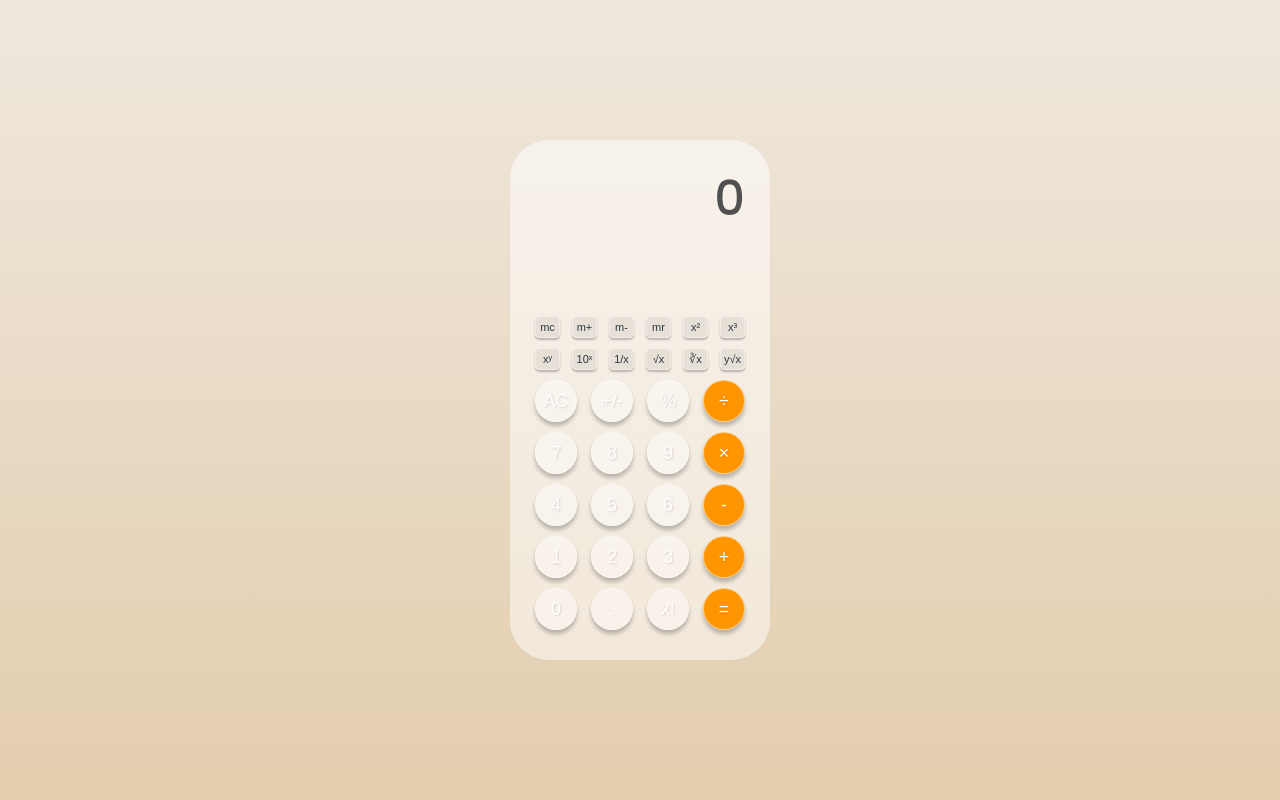
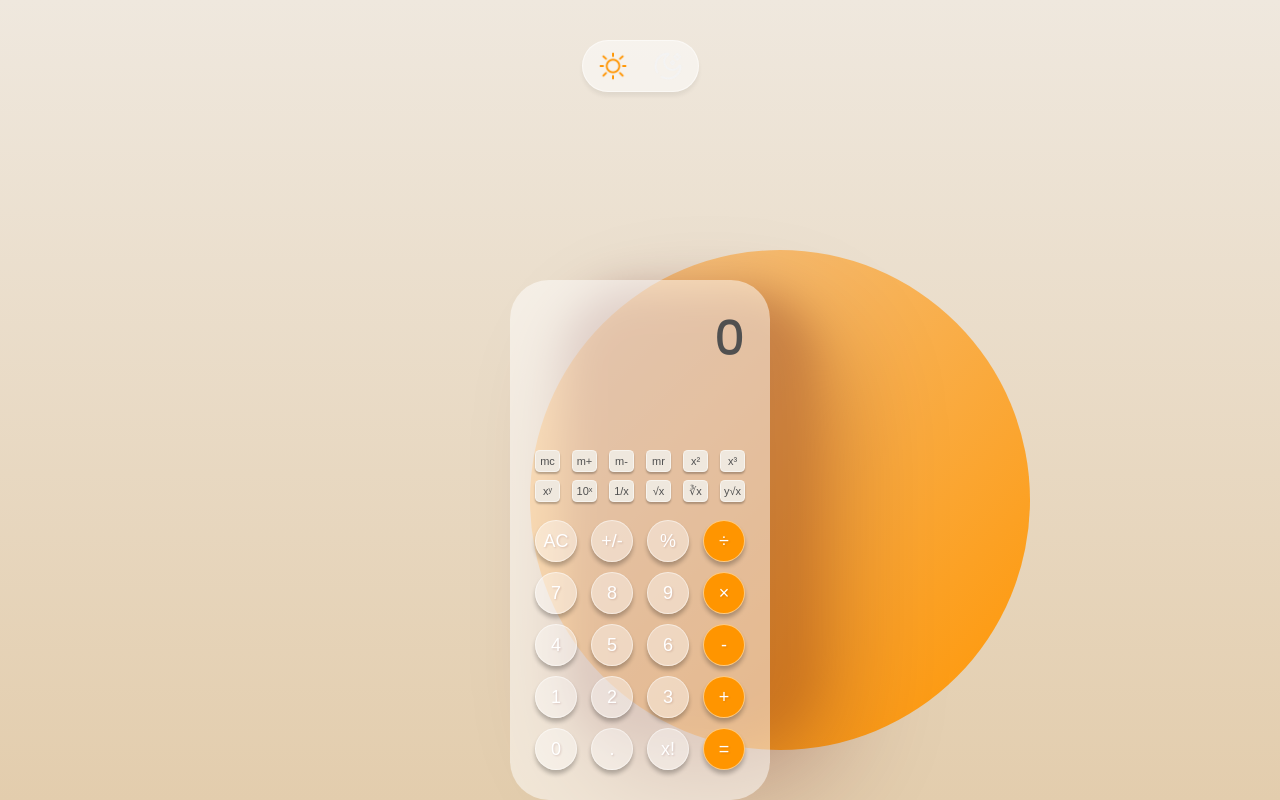
Before and after one commit to MashaBogdanova/calculator-scientific, a website built with webpack: page src/index.html in a window 1280 px wide. Built offline with nearby package versions, Linux system fonts and the light colour scheme.

Commit message:
feat: add theme toggle

```diff
--- a/src/UI/calculator.ts
+++ b/src/UI/calculator.ts
@@ -13,11 +13,15 @@ export class Calculator {
   }
 
   private render() {
+    document.body.classList.add('body');
+
     const main = createElement({
       tag: 'main',
       styles: ['main'],
       parent: document.body,
     });
+
+    createElement({ tag: 'div', styles: ['circle'], parent: main });
 
     const calculator = createElement({
       tag: 'section',
@@ -32,10 +36,22 @@ export class Calculator {
       innerText: '0',
     });
 
+    const buttonsContainer = createElement({
+      tag: 'div',
+      styles: ['buttons-container'],
+      parent: calculator,
+    });
+
+    const buttonsSmall = createElement({
+      tag: 'div',
+      styles: ['buttons', 'buttons_small'],
+      parent: buttonsContainer,
+    });
+
     const buttons = createElement({
       tag: 'div',
       styles: ['buttons'],
-      parent: calculator,
+      parent: buttonsContainer,
     });
 
     this.calculatorButtons.map(({ isSmall, isAccent, label }) => {
@@ -45,7 +61,7 @@ export class Calculator {
           `${isSmall ? 'button_small' : 'button'}`,
           `${isAccent && 'button_accent'}`,
         ],
-        parent: buttons,
+        parent: isSmall ? buttonsSmall : buttons,
         innerText: label,
       });
     });
--- /dev/null
+++ b/src/UI/theme-toggle.ts
@@ -0,0 +1,37 @@
+import { createElement } from '../utils/create-element';
+
+export class ThemeToggle {
+  constructor() {
+    this.render();
+  }
+
+  render() {
+    const header = createElement({
+      tag: 'header',
+      styles: ['header'],
+      parent: document.body,
+    });
+
+    const toggle = createElement({
+      tag: 'div',
+      styles: ['toggle'],
+      parent: header,
+    });
+
+    createElement({
+      tag: 'div',
+      styles: ['toggle__icon', 'toggle__icon_light'],
+      parent: toggle,
+    });
+
+    createElement({
+      tag: 'div',
+      styles: ['toggle__icon', 'toggle__icon_dark'],
+      parent: toggle,
+    });
+
+    toggle.addEventListener('click', () => {
+      document.body.classList.toggle('body_dark');
+    });
+  }
+}
--- a/src/index.ts
+++ b/src/index.ts
@@ -4,8 +4,10 @@ import { calculatorButtons } from './config/buttons.config';
 import { CalculatorClient } from './core/CalculatorClient';
 import { CalculatorInvoker } from './core/CalculatorInvoker';
 import { Calculator } from './UI/calculator';
+import { ThemeToggle } from './UI/theme-toggle';
 
 const invoker = new CalculatorInvoker();
 const client = new CalculatorClient(invoker);
 client.setupCommands();
+new ThemeToggle();
 new Calculator(calculatorButtons, invoker);
--- a/src/styles/abstract/_mixins.scss
+++ b/src/styles/abstract/_mixins.scss
@@ -33,3 +33,7 @@
   border-radius: $radius;
   box-shadow: 0 $size $size constants.$color-dark-m;
 }
+
+@mixin transition {
+  transition: background-color 500ms ease-out;
+}
--- a/src/styles/components/_button.scss
+++ b/src/styles/components/_button.scss
@@ -22,8 +22,8 @@
       2.5rem,
       2.2rem,
       1.1rem,
-      constants.$color-secondary,
-      constants.$color-dark-s,
+      constants.$color-dark,
+      constants.$color-primary-xs,
       2px,
       20%
     );
--- a/src/styles/components/_calculator.scss
+++ b/src/styles/components/_calculator.scss
@@ -12,6 +12,23 @@
 
   background-color: constants.$color-light-xs;
   border-radius: 3.9rem;
+
+  &:before {
+    content: '';
+
+    position: absolute;
+
+    width: 25rem;
+    height: 45rem;
+    background-color: constants.$color-tertiary;
+    border-radius: 70px;
+    filter: blur(2rem);
+    box-shadow: 20px 40px 100px constants.$color-tertiary;
+
+    z-index: -1;
+    transform: translate(3rem, -2rem);
+    transition: all 500ms ease-out;
+  }
 }
 
 .display {
@@ -25,6 +42,12 @@
   color: constants.$color-dark;
 }
 
+.buttons-container {
+  display: flex;
+  flex-direction: column;
+  gap: 1.8rem;
+}
+
 .buttons {
   display: flex;
   flex-wrap: wrap;
@@ -32,4 +55,8 @@
   gap: 1rem;
 
   width: 100%;
+
+  &_small {
+    gap: 0.8rem;
+  }
 }
--- /dev/null
+++ b/src/styles/components/_circle.scss
@@ -0,0 +1,19 @@
+@use '../abstract/constants' as constants;
+
+.circle {
+  position: absolute;
+
+  width: 50rem;
+  height: 50rem;
+
+  border-radius: 50%;
+  background: linear-gradient(
+                  to left top,
+                  constants.$color-primary,
+                  constants.$color-primary-m
+  );
+
+  z-index: -1;
+  transform: translate(2rem, -3rem);
+  transition: all 2s ease-out;
+}
--- /dev/null
+++ b/src/styles/components/_toggle.scss
@@ -0,0 +1,32 @@
+@use '../abstract/constants' as constants;
+@use '../abstract/mixins' as mixins;
+
+.toggle {
+  display: flex;
+  gap: 2.5rem;
+  padding: 1rem 1.5rem;
+
+  background-color: constants.$color-light-xs;
+  border-radius: 5rem;
+  border: 0.5px solid constants.$color-light-xs;
+  box-shadow: 0 4px 4px constants.$color-dark-s;
+  cursor: pointer;
+
+  @include mixins.transition;
+
+  &__icon {
+    display: flex;
+    width: 3rem;
+    height: 3rem;
+
+    background-size: cover;
+
+    &_light {
+      background-image: url('/src/assets/sun.png');
+    }
+
+    &_dark {
+      background-image: url('/src/assets/moon.png');
+    }
+  }
+}
--- a/src/styles/layout/_body.scss
+++ b/src/styles/layout/_body.scss
@@ -1,10 +1,13 @@
 @use '../abstract/constants' as constants;
+@use '../abstract/mixins' as mixins;
 
-body {
+.body {
   display: flex;
   flex-direction: column;
   align-items: center;
-  justify-content: center;
+  justify-content: space-between;
+  gap: 3rem;
+  padding-top: 4rem;
 
   width: 100vw;
   height: 100vh;
@@ -12,8 +15,49 @@ body {
   overflow: hidden;
 
   background: linear-gradient(
-    to bottom,
-    constants.$color-primary-xs 0%,
-    constants.$color-primary-s 100%
+                  to bottom,
+                  constants.$color-primary-xs 0%,
+                  constants.$color-primary-s 100%
   );
+
+  @include mixins.transition;
+
+  &_dark {
+    background: linear-gradient(
+                    to bottom,
+                    constants.$color-secondary-m 0%,
+                    constants.$color-secondary 100%
+    );
+
+    .toggle {
+      background-color: constants.$color-primary;
+    }
+
+    .display {
+      color: constants.$color-light-m;
+    }
+
+    .calculator {
+      background-color: constants.$color-secondary-s;
+    }
+
+    .calculator:before {
+      background-color: constants.$color-secondary-xs;
+      box-shadow: -50px 0 100px constants.$color-secondary-xs;
+      transform: translate(-8rem, 2rem);
+    }
+
+    .circle {
+      background: linear-gradient(
+                      to left top,
+                      constants.$color-light-l,
+                      constants.$color-light-m
+      );
+      transform: translate(-25rem, 3rem);
+    }
+  }
 }
+
+.main {
+  position: relative;
+}
--- a/src/styles/styles.scss
+++ b/src/styles/styles.scss
@@ -2,4 +2,6 @@
 @use 'base/fonts';
 @use 'components/calculator';
 @use 'components/button';
+@use 'components/toggle';
+@use 'components/circle';
 @use 'layout/body';
```
Also changed, not shown: src/assets/moon.png (added), src/assets/sun.png (added).
